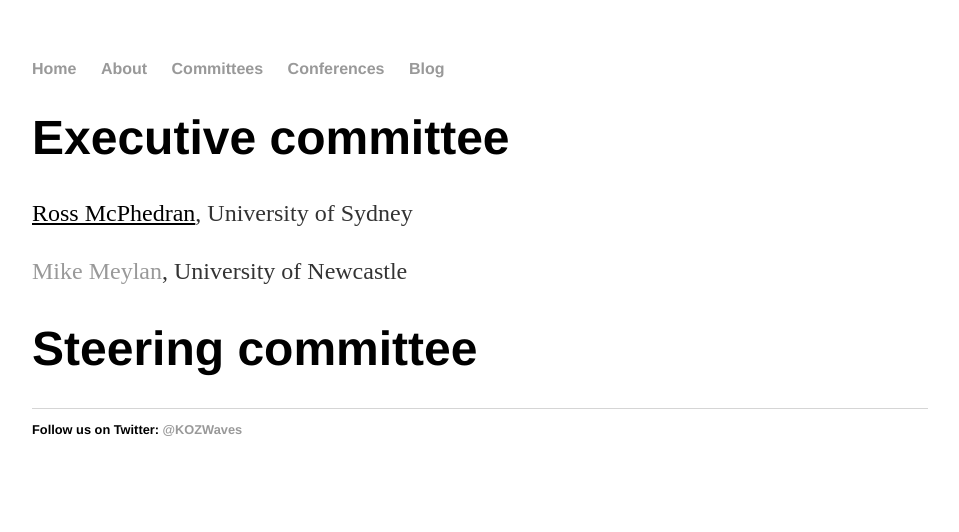
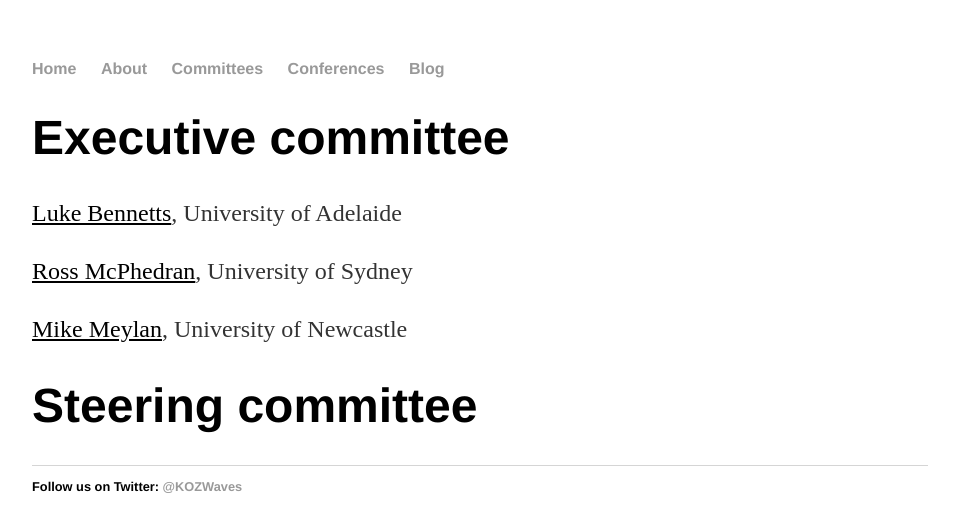
Before and after one commit to kozwaves/kozwaves.github.io, a Jekyll site: the page built from Committees/index.html, in a window 1280 px wide. Shown: the top 532 px of the page, without its empty margins (160-1119 px from the left). Built offline with Jekyll 4.4.1, drawn with Linux system fonts in a browser that asks for light colours.

Commit message:
Update index.html

```diff
--- a/Committees/index.html
+++ b/Committees/index.html
@@ -5,11 +5,11 @@ title: KOZWaves, Australasian wave science
 <div class="blurb">
         <h1>Executive committee</h1>
 
-        <p><a href="https://luke-bennetts.com" style="color: black; text-decoration: underline;>Luke Bennetts</a>, University of Adelaide</p>
+        <p><a href="https://luke-bennetts.com" style="color: black; text-decoration: underline;">Luke Bennetts</a>, University of Adelaide</p>
 
-        <p><a href="https://www.science.org.au/profile/ross-mcphedran">Ross McPhedran</a>, University of Sydney</p>
+        <p><a href="https://www.science.org.au/profile/ross-mcphedran" style="color: black; text-decoration: underline;">Ross McPhedran</a>, University of Sydney</p>
 
-        <p><a href="https://www.newcastle.edu.au/profile/mike-meylan">Mike Meylan</a>, University of Newcastle</p>
+        <p><a href="https://www.newcastle.edu.au/profile/mike-meylan" style="color: black; text-decoration: underline;">Mike Meylan</a>, University of Newcastle</p>
 
         <h1>Steering committee</h1>
         </p>
```
